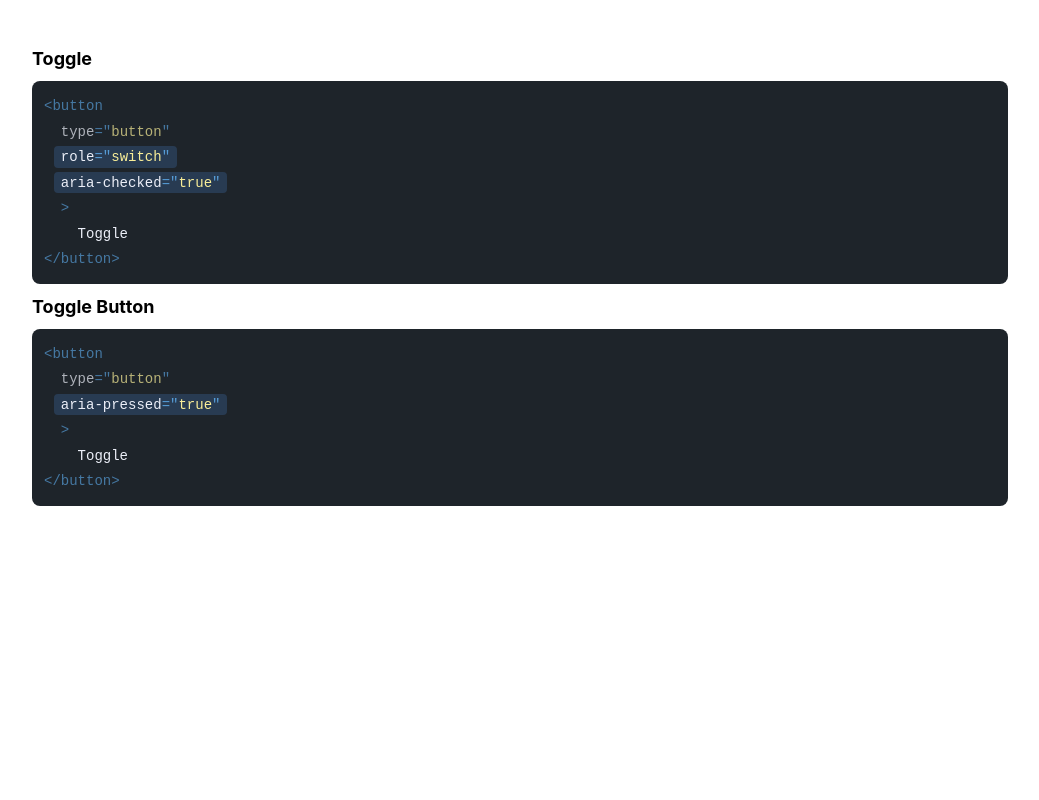
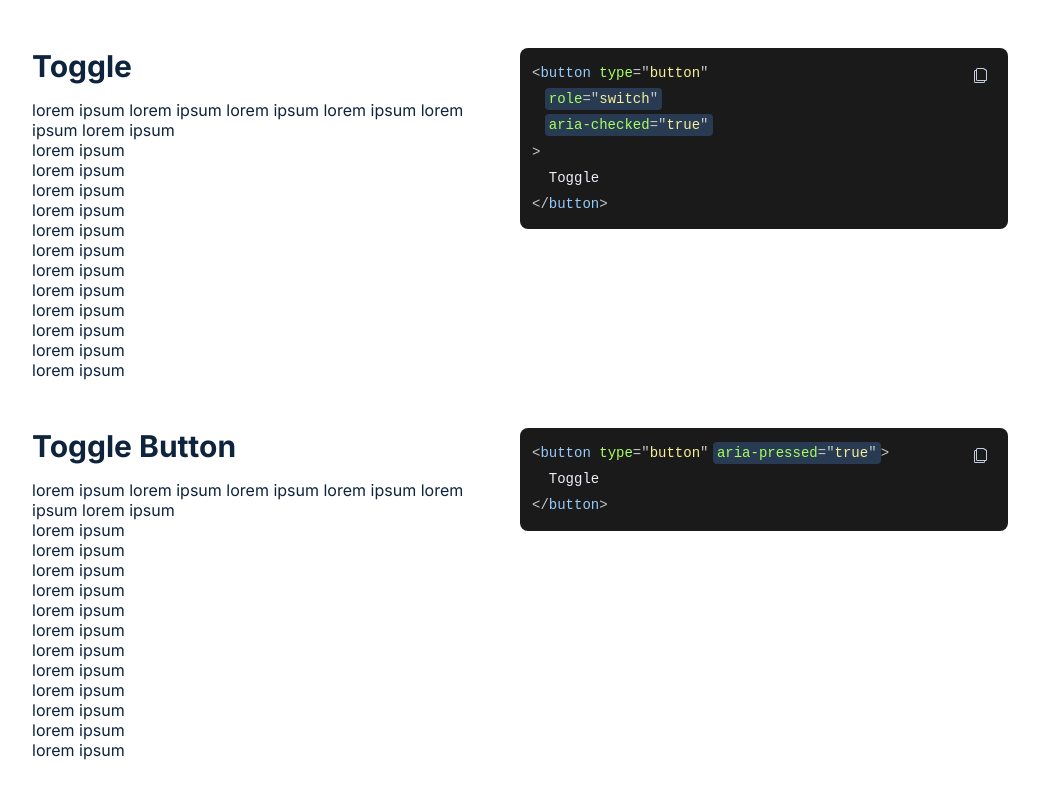
Before and after one commit to jonambas/a11y-html, a Next.js app: page / in a window 1280 px wide. Shown: the top 800 px of the page, without its empty margins (120-1159 px from the left). Built offline with nearby package versions, Linux system fonts and the light colour scheme.

Commit message:
feat: copy button, code sections, fixed link node creation

```diff
--- a/components/Code.tsx
+++ b/components/Code.tsx
@@ -8,40 +8,47 @@ import {
 import cx from 'classnames';
 import { PrismLight as Syntax } from 'react-syntax-highlighter';
 import html from 'react-syntax-highlighter/dist/cjs/languages/prism/markup-templating';
-import style from 'react-syntax-highlighter/dist/cjs/styles/prism/vs-dark';
+import style from 'react-syntax-highlighter/dist/cjs/styles/prism/atom-dark';
+
+import { CopyButton } from '~components/CopyButton';
+import { css } from '~stitches';
 
 Syntax.registerLanguage('html', html);
 
 import { styled } from '~stitches';
 
 const Wrapper = styled('div', {
-  padding: '$3',
+  padding: '$3 $12 $3 $3',
   background: '$codeBg',
   borderRadius: '$lg',
-  fontFamily: '$mono',
+  position: 'relative',
   pre: {
     fontFamily: '$mono',
     margin: 0,
     fontSize: '$200',
-    lineHeight: '1.75em',
+    lineHeight: '1.8em',
     fontWeight: 'semibold',
     color: '$gray100'
   },
   '.token': {
-    opacity: '0.7'
+    // opacity: '0.8'
   },
   '.link': {
     opacity: '1',
     background: '$gray800',
     borderRadius: '$sm',
-    padding: '0.2em 0.5em',
-    marginLeft: '-0.5em',
+    padding: '0.22em 0.3em',
+    marginLeft: '-0.3em',
     cursor: 'pointer',
     transition: '0.15s',
     color: 'unset',
     textDecoration: 'none',
     '&:hover': {
-      background: '$gray600'
+      background: '$gray700'
+    },
+    '&:focus-visible': {
+      outline: 'none',
+      boxShadow: '$focusDark'
     },
     '.token': {
       opacity: '1'
@@ -108,25 +115,27 @@ const rowHasLink = (row: any): boolean => {
   }, false);
 };
 
+const makeNewLinkNode = (node: any) => ({
+  type: 'element',
+  tagName: 'a',
+  children: [node],
+  properties: {
+    className: ['link'],
+    href: ''
+  }
+});
+
 const renderer = (props: any): ReactNode => {
   const parsedLinks = props.rows.reduce((acc: any[], row: any) => {
     if (rowHasLink(row)) {
-      const newRowChildren = [];
-      let linkStatus = '';
-      const newLinkNode = {
-        type: 'element',
-        tagName: 'a',
-        children: [] as any[],
-        properties: {
-          className: ['link'],
-          href: ''
-        }
-      };
+      let newRowChildren = [];
+      let insideLink = false;
+      let newLinkNode;
 
       for (const node of row.children) {
-        if (rowNodeHasLink(node)) {
-          linkStatus = 'started';
-          newLinkNode.children = [node];
+        if (!insideLink && rowNodeHasLink(node)) {
+          insideLink = true;
+          newLinkNode = makeNewLinkNode(node);
           const hrefParts = node.children[0].value
             .split(/(\[|\])/)
             .filter(Boolean);
@@ -135,13 +144,13 @@ const renderer = (props: any): ReactNode => {
         }
 
         if (rowNodeHasEndLink(node)) {
-          linkStatus = '';
+          insideLink = false;
           newRowChildren.push(newLinkNode);
           continue;
         }
 
-        if (linkStatus === 'started') {
-          newLinkNode.children.push(node);
+        if (insideLink) {
+          newLinkNode?.children.push(node);
           continue;
         }
 
@@ -168,9 +177,14 @@ type CodeProps = {
 export const Code: FC<CodeProps> = (props) => {
   const { code } = props;
   const string = code.trim();
+  const copyString = string.replaceAll('[]', '').replaceAll(/\[#(\S+)\]/g, '');
 
   return (
     <Wrapper id="code">
+      <CopyButton
+        toCopy={copyString}
+        className={css({ position: 'absolute', right: '$3' })()}
+      />
       <Syntax
         language="html"
         style={style}
--- /dev/null
+++ b/components/CodeSection.tsx
@@ -0,0 +1,62 @@
+import { FC, ReactNode } from 'react';
+
+import { css } from '~stitches';
+import { Code } from '~components/Code';
+
+type CodeSectionProps = {
+  code: string;
+  title: ReactNode;
+};
+
+export const CodeSection: FC<CodeSectionProps> = (props) => {
+  const { code, title } = props;
+
+  return (
+    <div
+      className={css({
+        position: 'relative',
+        display: 'grid',
+        gridTemplateColumns: '1fr 50%',
+        gridGap: '1rem',
+        marginBottom: '$12'
+      })()}
+    >
+      <div>
+        <h2
+          className={css({
+            fontSize: '$700',
+            fontWeight: 'bold',
+            marginBottom: '$4'
+          })()}
+        >
+          {title}
+        </h2>
+        <p>
+          lorem ipsum lorem ipsum lorem ipsum lorem ipsum lorem ipsum lorem
+          ipsum
+        </p>
+        <p>lorem ipsum</p>
+        <p>lorem ipsum</p>
+        <p>lorem ipsum</p>
+        <p>lorem ipsum</p>
+        <p>lorem ipsum</p>
+        <p>lorem ipsum</p>
+        <p>lorem ipsum</p>
+        <p>lorem ipsum</p>
+        <p>lorem ipsum</p>
+        <p>lorem ipsum</p>
+        <p>lorem ipsum</p>
+        <p>lorem ipsum</p>
+      </div>
+      <div
+        className={css({
+          position: 'sticky',
+          top: '$8',
+          alignSelf: 'start'
+        })()}
+      >
+        <Code code={code} />
+      </div>
+    </div>
+  );
+};
--- /dev/null
+++ b/components/CopyButton.tsx
@@ -0,0 +1,64 @@
+import { forwardRef, ComponentProps, useState } from 'react';
+import copy from 'copy-to-clipboard';
+import { styled } from '~stitches';
+import { CopyIcon, CheckIcon } from '~components/icons';
+import { SROnly } from '~components/SROnly';
+
+const StyledButton = styled('button', {
+  border: 'none',
+  borderRadius: '$sm',
+  padding: '$2',
+  background: 'transparent',
+  color: '$gray300',
+  cursor: 'pointer',
+  transition: '0.15s',
+  '&:hover': {
+    background: '$gray800',
+    color: 'gray100'
+  },
+  '&:focus-visible': {
+    outline: 'none',
+    boxShadow: '$focusDark'
+  },
+  variants: {
+    state: {
+      copied: {
+        background: '$purple600',
+        color: 'white',
+        '&:hover': {
+          background: '$purple600',
+          color: 'white'
+        }
+      }
+    }
+  }
+});
+
+export const CopyButton = forwardRef<
+  HTMLButtonElement,
+  ComponentProps<'button'> & { toCopy: string }
+>(function Button(props, ref) {
+  const { toCopy, ...rest } = props;
+  const [copied, setCopied] = useState(false);
+
+  const handleCopy = () => {
+    copy(toCopy);
+    setCopied(true);
+    setTimeout(() => {
+      setCopied(false);
+    }, 2000);
+  };
+
+  return (
+    <StyledButton
+      type="button"
+      {...rest}
+      ref={ref}
+      onClick={handleCopy}
+      state={copied ? 'copied' : undefined}
+    >
+      {copied ? <CheckIcon /> : <CopyIcon />}
+      <SROnly>{copied ? `Copied` : `Copy`}</SROnly>
+    </StyledButton>
+  );
+});
--- /dev/null
+++ b/components/SROnly.tsx
@@ -0,0 +1,16 @@
+import { FC, PropsWithChildren } from 'react';
+import { styled } from '~stitches';
+
+const StyledSROnly = styled('span', {
+  clip: 'rect(0 0 0 0)',
+  clipPath: 'inset(50%)',
+  height: '1px',
+  overflow: 'hidden',
+  position: 'absolute',
+  whiteSpace: 'nowrap',
+  width: '1px'
+});
+
+export const SROnly: FC<PropsWithChildren> = (props) => {
+  return <StyledSROnly {...props} />;
+};
--- /dev/null
+++ b/components/icons/index.tsx
@@ -0,0 +1,38 @@
+import { FC, ComponentProps } from 'react';
+
+type Icon = FC<ComponentProps<'svg'>>;
+
+export const CopyIcon: Icon = (props) => {
+  return (
+    <svg
+      viewBox="0 0 15 15"
+      fill="none"
+      xmlns="http://www.w3.org/2000/svg"
+      width="15"
+      height="15"
+      aria-hidden="true"
+      {...props}
+    >
+      <path
+        d="M10.5.5l.277-.416L10.651 0H10.5v.5zm3 2h.5v-.268l-.223-.148-.277.416zm-1 9.5h-8v1h8v-1zM4 11.5v-10H3v10h1zM4.5 1h6V0h-6v1zM13 2.5v9h1v-9h-1zM10.223.916l3 2 .554-.832-3-2-.554.832zM4.5 12a.5.5 0 01-.5-.5H3A1.5 1.5 0 004.5 13v-1zm8 1a1.5 1.5 0 001.5-1.5h-1a.5.5 0 01-.5.5v1zM4 1.5a.5.5 0 01.5-.5V0A1.5 1.5 0 003 1.5h1zm-3 2v10h1v-10H1zM2.5 15h8v-1h-8v1zm0-12h1V2h-1v1zM12 13.5v-1h-1v1h1zM10.5 15a1.5 1.5 0 001.5-1.5h-1a.5.5 0 01-.5.5v1zM1 13.5A1.5 1.5 0 002.5 15v-1a.5.5 0 01-.5-.5H1zm1-10a.5.5 0 01.5-.5V2A1.5 1.5 0 001 3.5h1z"
+        fill="currentColor"
+      ></path>
+    </svg>
+  );
+};
+
+export const CheckIcon: Icon = (props) => {
+  return (
+    <svg
+      viewBox="0 0 15 15"
+      fill="none"
+      xmlns="http://www.w3.org/2000/svg"
+      width="15"
+      height="15"
+      aria-hidden="true"
+      {...props}
+    >
+      <path d="M2 8L6.2 12L14 4" stroke="currentColor" />
+    </svg>
+  );
+};
--- a/package.json
+++ b/package.json
@@ -11,6 +11,7 @@
   "dependencies": {
     "@stitches/react": "^1.2.8",
     "classnames": "^2.3.1",
+    "copy-to-clipboard": "^3.3.1",
     "next": "12.2.2",
     "react": "18.2.0",
     "react-dom": "18.2.0",
--- a/pages/_document.tsx
+++ b/pages/_document.tsx
@@ -10,6 +10,14 @@ const global = globalCss({
   },
   '*': {
     boxSizing: 'border-box'
+  },
+  'h1,h2,h3,h4,h5,h6,p': {
+    color: '$gray900',
+    margin: 0
+  },
+  '::selection': {
+    background: '$purple500',
+    color: 'white'
   }
 });
 
@@ -18,10 +26,15 @@ export default function Document() {
   return (
     <Html lang="en">
       <Head>
+        <link
+          href="https://fonts.googleapis.com/css2?family=Inter:wght@400;600;700&display=swap"
+          rel="stylesheet"
+        />
         <style
           id="stitches"
           dangerouslySetInnerHTML={{ __html: getCssText() }}
         />
+        <meta name="viewport" content="initial-scale=1.0, width=device-width" />
       </Head>
       <body>
         <Main />
--- a/pages/index.tsx
+++ b/pages/index.tsx
@@ -1,24 +1,50 @@
 import type { NextPage } from 'next';
 import { Code } from '~components/Code';
+import { CodeSection } from '~components/CodeSection';
 import { styled } from '~stitches';
+import Head from 'next/head';
 
 const toggle = `
-<button
-  type="button"
+<button type="button"
   [#role]role="switch"[]
   [#checked]aria-checked="true"[]
-  >
-    Toggle
+>
+  Toggle
 </button>
 `;
 
 const toggleButton = `
+<button type="button" [#ariapressed]aria-pressed="true"[]>
+  Toggle
+</button>
+`;
+
+const menu = `
 <button
   type="button"
-  [#ariapressed]aria-pressed="true"[]
+  [#id]id="menu-trigger"[]
+  [#id]aria-haspopup="true"[]
+  [#id]aria-expanded="true"[]
+  [#id]aria-controls="menu-container"[]
   >
-    Toggle
+  Options
 </button>
+<div
+  [#id]aria-labelledby="menu-trigger"[]
+  [#id]id="menu-container"[]
+  [#id]role="menu"[]
+  [#id]tabindex="0"[]
+  >
+  <button [#id]role="menuitem"[] [#id]tabindex="-1"[]>
+    Edit
+  </button>
+  <button role="menuitem" tabindex="-1" >
+    Duplicate
+  </button>
+  <button role="menuitem" tabindex="-1" >
+    Archive
+  </button>
+</div>
 `;
 
 const Title = styled('h1', {
@@ -27,12 +53,16 @@ const Title = styled('h1', {
 
 const Home: NextPage = () => {
   return (
-    <div>
-      <Title>Toggle</Title>
-      <Code code={toggle}></Code>
-      <Title>Toggle Button</Title>
-      <Code code={toggleButton}></Code>
-    </div>
+    <>
+      <Head>
+        <title>A11Y HTML</title>
+      </Head>
+      <div>
+        <CodeSection code={toggle} title="Toggle" />
+        <CodeSection code={toggleButton} title="Toggle Button" />
+        <CodeSection code={menu} title="Dropdown Menu" />
+      </div>
+    </>
   );
 };
 
--- a/styles/stitches.ts
+++ b/styles/stitches.ts
@@ -3,7 +3,7 @@ import { createStitches } from '@stitches/react';
 export const { styled, css, getCssText, globalCss } = createStitches({
   theme: {
     colors: {
-      codeBg: '#1e242a',
+      codeBg: '#1a1a1a',
       gray50: '#F9F9FC',
       gray100: '#ECEFF8',
       gray200: '#D8DEEB',
@@ -113,6 +113,10 @@ export const { styled, css, getCssText, globalCss } = createStitches({
       xl: '0.75rem',
       circle: '50%',
       pill: '9999px'
+    },
+    shadows: {
+      focus: '0 0 0 3px $colors$gray800',
+      focusDark: '0 0 0 4px $colors$purple500'
     }
   }
 });
```
Also changed, not shown: 1 other file (tests, documents, lock files or other folders).
